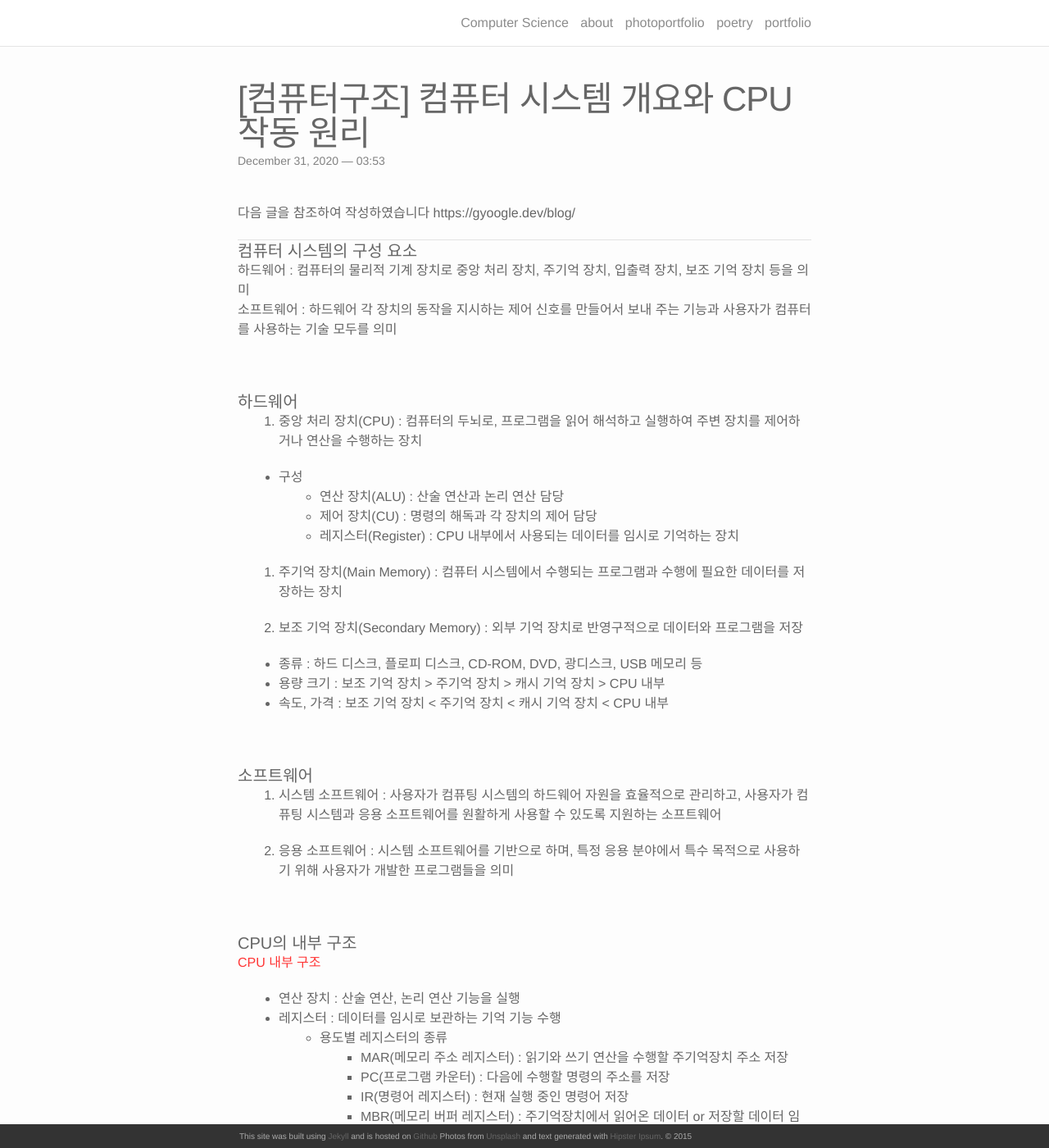
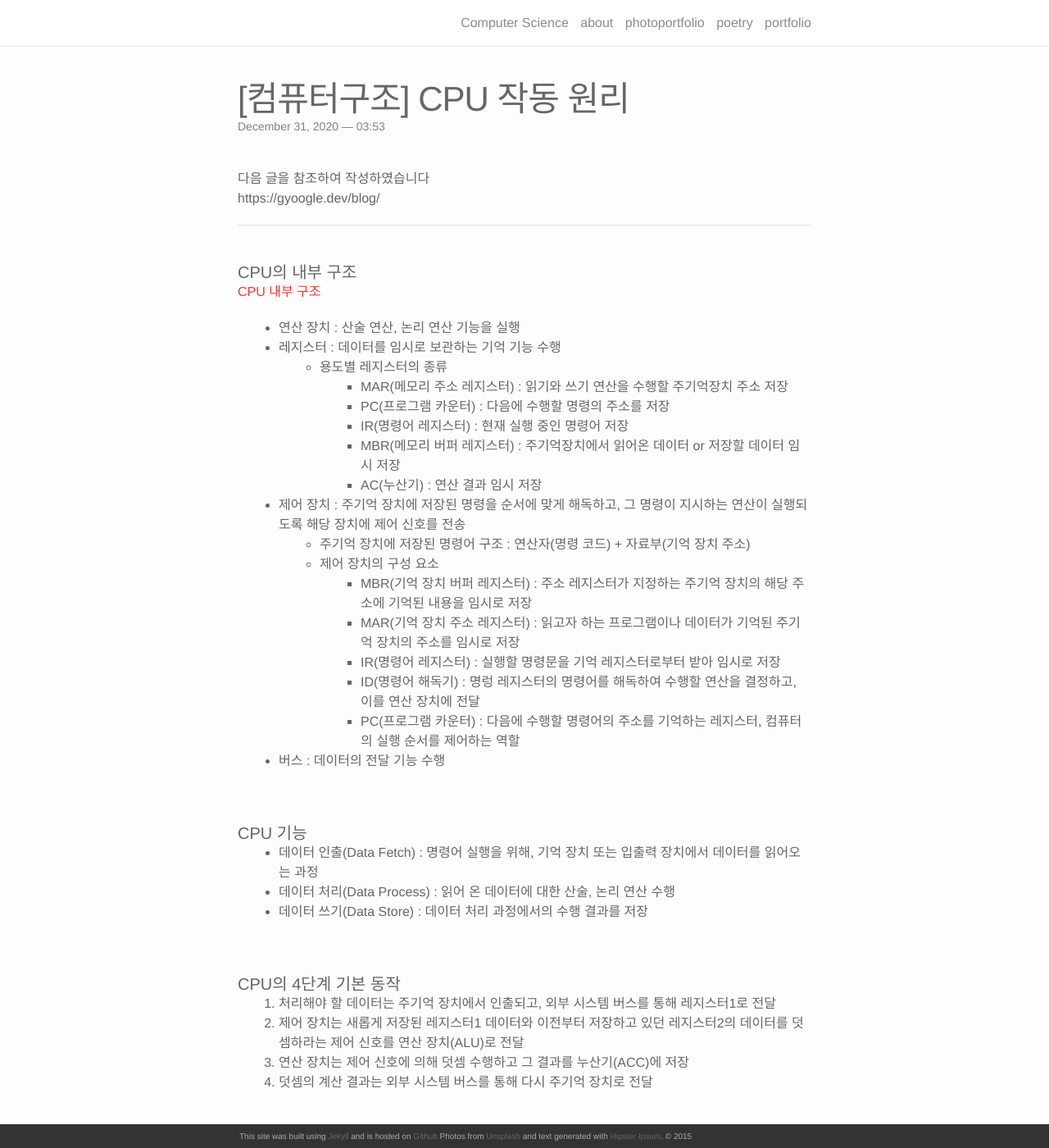
Before and after one commit to ShinDajeong/ShinDajeong.github.io, a Jekyll site: the page built from _posts/2020-12-31-1.md, in a window 1280 px wide and 1400 px high. Shown: the whole window at 82% size. Built offline with Jekyll 4.4.1, drawn with Linux system fonts in a browser that asks for light colours; nearby versions of some CDN libraries.

Commit message:
20201231

```diff
--- a/_posts/2020-12-31-1.markdown
+++ b/_posts/2020-12-31-1.md
@@ -1,46 +1,14 @@
 ---
 layout: post
-title: '[컴퓨터구조] 컴퓨터 시스템 개요와 CPU 작동 원리'
+title: '[컴퓨터구조] CPU 작동 원리'
 date: 2020-12-31 03:53:00
-description: '컴퓨터 시스템의 구성, 하드웨어, 소프트웨어, CPU 기능과 동작'
+description: 'CPU 기능과 동작'
 ---
 
 다음 글을 참조하여 작성하였습니다
-https://gyoogle.dev/blog/
+<br>https://gyoogle.dev/blog/
 
 <hr>
-
-#### 컴퓨터 시스템의 구성 요소
-
-하드웨어 : 컴퓨터의 물리적 기계 장치로 중앙 처리 장치, 주기억 장치, 입출력 장치, 보조 기억 장치 등을 의미
-<br> 소프트웨어 : 하드웨어 각 장치의 동작을 지시하는 제어 신호를 만들어서 보내 주는 기능과 사용자가 컴퓨터를 사용하는 기술 모두를 의미
-
-<br>
-
-#### 하드웨어
-
-1. 중앙 처리 장치(CPU) : 컴퓨터의 두뇌로, 프로그램을 읽어 해석하고 실행하여 주변 장치를 제어하거나 연산을 수행하는 장치
-
-- 구성
-  - 연산 장치(ALU) : 산술 연산과 논리 연산 담당
-  - 제어 장치(CU) : 명령의 해독과 각 장치의 제어 담당
-  - 레지스터(Register) : CPU 내부에서 사용되는 데이터를 임시로 기억하는 장치
-
-2. 주기억 장치(Main Memory) : 컴퓨터 시스템에서 수행되는 프로그램과 수행에 필요한 데이터를 저장하는 장치
-
-3. 보조 기억 장치(Secondary Memory) : 외부 기억 장치로 반영구적으로 데이터와 프로그램을 저장
-
-- 종류 : 하드 디스크, 플로피 디스크, CD-ROM, DVD, 광디스크, USB 메모리 등
-- 용량 크기 : 보조 기억 장치 > 주기억 장치 > 캐시 기억 장치 > CPU 내부
-- 속도, 가격 : 보조 기억 장치 < 주기억 장치 < 캐시 기억 장치 < CPU 내부
-
-<br>
-
-#### 소프트웨어
-
-1. 시스템 소프트웨어 : 사용자가 컴퓨팅 시스템의 하드웨어 자원을 효율적으로 관리하고, 사용자가 컴퓨팅 시스템과 응용 소프트웨어를 원활하게 사용할 수 있도록 지원하는 소프트웨어
-
-2. 응용 소프트웨어 : 시스템 소프트웨어를 기반으로 하며, 특정 응용 분야에서 특수 목적으로 사용하기 위해 사용자가 개발한 프로그램들을 의미
 
 <br>
 
```
Also changed, not shown: other parts of _posts/2020-12-31-1.md (+10 -10 lines), _posts/2020-12-31-2.md (added, +146 -0 lines).
